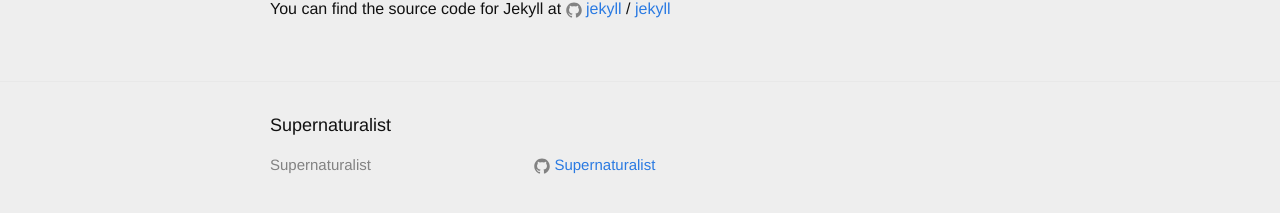
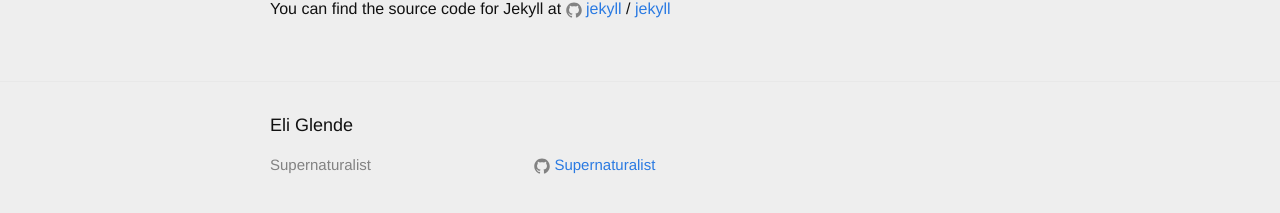
Before and after one commit to Supernaturalist/supernaturalist.github.io, a Jekyll site: the page built from more.md, in a window 1280 px wide. Shown: the part 269-482 px from the top of the page. Built offline with Jekyll 4.4.1, drawn with Linux system fonts in a browser that asks for light colours.

Commit message:
Update footer.html

```diff
--- a/_includes/footer.html
+++ b/_includes/footer.html
@@ -2,7 +2,7 @@
 
   <div class="wrapper">
 
-    <h2 class="footer-heading">{{ site.title }}</h2>
+    <h2 class="footer-heading">Eli Glende</h2>
 
     <div class="footer-col-wrapper">
       <div class="footer-col footer-col-1">
```
